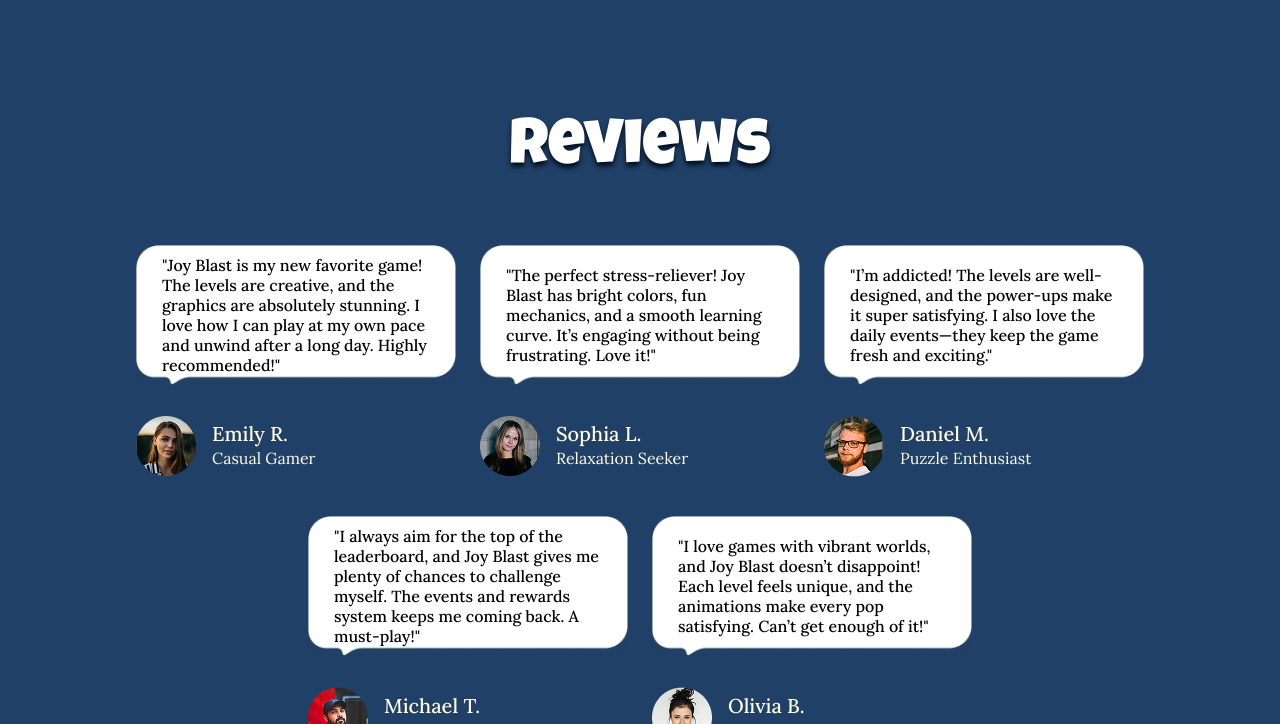
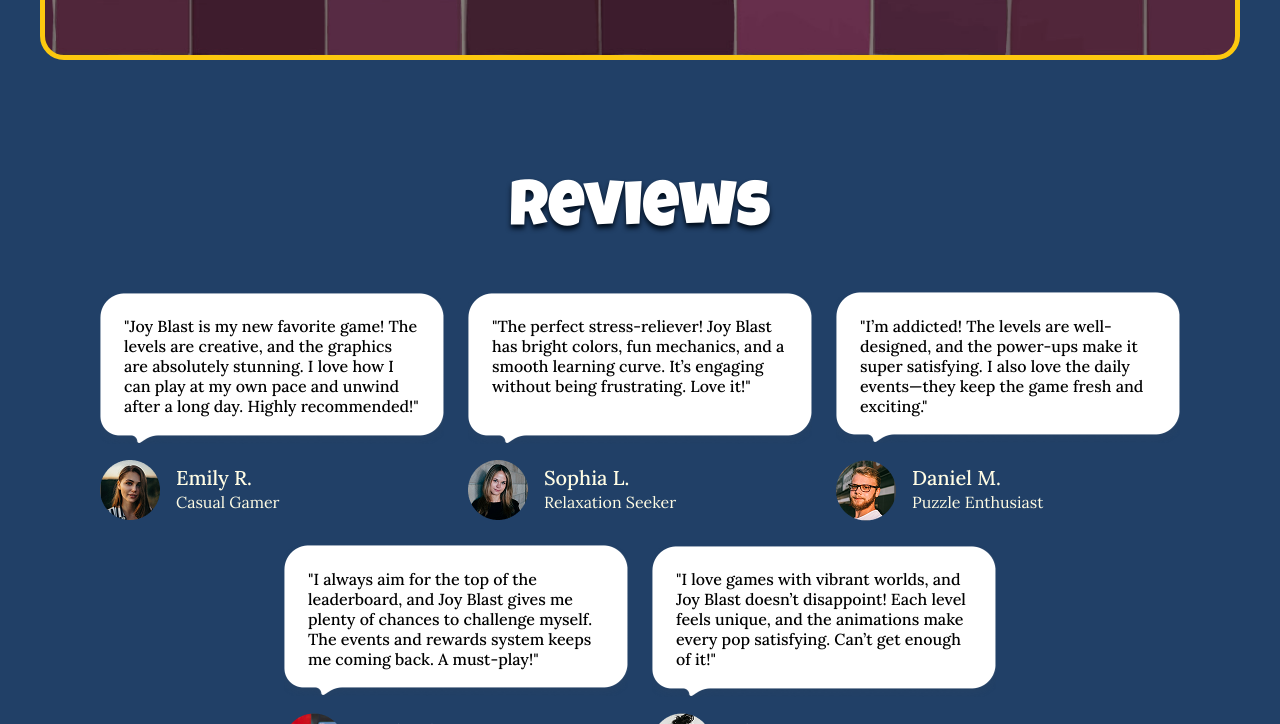
Before and after one commit to DenysHV1/JoyBlast, a website built with Vite: page src/index.html in a window 1280 px wide. Shown: the part 4344-5068 px from the top of the page. Built offline with nearby package versions, Linux system fonts and the light colour scheme.

Commit message:
reviews have fixed

```diff
--- a/src/css/reviews.css
+++ b/src/css/reviews.css
@@ -3,36 +3,24 @@
   margin-top: 60px;
 }
 
-
 .text-container {
   position: relative;
-  height: 170px;
   background-image: url('../img/reviews/Union.png');
   background-repeat: no-repeat;
   background-size: 280px 170px;
+  width: 280px;
+  height: 170px;
   background-position: center;
   display: flex;
-  align-items: center;
+  align-items: flex-start;
   justify-content: center;
   padding: 24px;
-  box-sizing: border-box;
-}
-
-
-.text-overlay {
-  position: absolute;
-  text-align: center;
   font-size: 14px;
   line-height: 20px;
   font-weight: 400;
   color: black;
-  padding: 10px;
-  border-radius: 8px;
-  max-width: 90%;
   text-align: left;
-
 }
-
 
 .swiper-slide {
   width: 100%;
@@ -46,7 +34,6 @@
   display: flex;
   align-items: center;
   margin-top: 16px;
-
 }
 
 .name-wrap {
@@ -61,7 +48,7 @@
 }
 
 .swiper-pagination-reviews {
-  margin: -30px;
+  margin-top: -52px;
 }
 
 .reviews-container {
@@ -69,7 +56,6 @@
   display: flex;
   justify-content: center;
   align-items: flex-start;
-
 }
 
 .swiper-reviews {
@@ -83,35 +69,21 @@
   }
 
   .text-container {
-    position: relative;
-    height: 170px;
+    width: 344px;
+    height: 152px;
     background-image: url('../img/reviews/Union.png');
-    background-repeat: no-repeat;
     background-size: contain;
-    background-position: center;
-    display: flex;
-    align-items: center;
-    justify-content: center;
-    padding: 24px;
-    box-sizing: border-box;
-  }
-
-  .text-overlay {
-    position: absolute;
-    text-align: center;
     font-size: 16px;
     line-height: 20px;
     font-weight: 500;
-    color: black;
-    padding: 10px;
-    border-radius: 8px;
-    max-width: 90%;
     text-align: left;
+  }
 
+  .swiper-slide {
+    max-width: 344px;
   }
 
   .name-wrap {
-    font-weight: 400px;
     font-size: 16px;
     line-height: 20px;
   }
--- a/src/partials/reviews.html
+++ b/src/partials/reviews.html
@@ -2,35 +2,32 @@
   <div class="container reviews-container">
     <h2 class="title-h2">Reviews</h2>
     <div class="swiper swiper-reviews">
-      <div class="swiper-wrapper">
-
-        <div class="swiper-slide slider-wrapper">
-          <div class="text-container">
-            <p class="text-overlay">"Joy Blast is my new favorite game! The levels are creative, and the graphics are
-              absolutely stunning. I
-              love
-              how I can play at my own pace and unwind after a long day. Highly recommended!"</p>
-          </div>
+      <div class="swiper-wrapper swiper-wrapper-reviews">
+        <div class="swiper-slide">
+          <p class="text-container">
+            "Joy Blast is my new favorite game! The levels are creative, and the
+            graphics are absolutely stunning. I love how I can play at my own
+            pace and unwind after a long day. Highly recommended!"
+          </p>
 
           <div class="img-wrap">
-            <img src="./img/reviews/Icon-Strategy-1.png" width="60px" alt="">
+            <img src="./img/reviews/Icon-Strategy-1.png" width="60px" alt="" />
             <div class="name-wrap">
-              <p class="name-p">Emily R.</pз>
+              <p class="name-p">Emily R.</p>
               <p>Casual Gamer</p>
             </div>
           </div>
         </div>
 
         <div class="swiper-slide">
-          <div class="text-container">
-            <p class="text-overlay">"The perfect stress-reliever! Joy Blast has bright colors, fun mechanics, and a
-              smooth learning curve.
-              It’s
-              engaging without being frustrating. Love it!"</p>
-          </div>
+          <p class="text-container">
+            "The perfect stress-reliever! Joy Blast has bright colors, fun
+            mechanics, and a smooth learning curve. It’s engaging without being
+            frustrating. Love it!"
+          </p>
 
           <div class="img-wrap">
-            <img src="./img/reviews/Icon-Strategy-2.png" width="60px" alt="">
+            <img src="./img/reviews/Icon-Strategy-2.png" width="60px" alt="" />
             <div class="name-wrap">
               <p class="name-p">Sophia L.</p>
               <p>Relaxation Seeker</p>
@@ -39,13 +36,13 @@
         </div>
 
         <div class="swiper-slide">
-          <div class="text-container">
-            <p class="text-overlay">"I’m addicted! The levels are well-designed, and the power-ups make it super
-              satisfying. I also love the
-              daily events—they keep the game fresh and exciting."</p>
-          </div>
+          <p class="text-container">
+            "I’m addicted! The levels are well-designed, and the power-ups make
+            it super satisfying. I also love the daily events—they keep the game
+            fresh and exciting."
+          </p>
           <div class="img-wrap">
-            <img src="./img/reviews/Icon-Strategy-3.png" width="60px" alt="">
+            <img src="./img/reviews/Icon-Strategy-3.png" width="60px" alt="" />
             <div class="name-wrap">
               <p class="name-p">Daniel M.</p>
               <p>Puzzle Enthusiast</p>
@@ -54,15 +51,14 @@
         </div>
 
         <div class="swiper-slide">
-          <div class="text-container">
-            <p class="text-overlay">"I always aim for the top of the leaderboard, and Joy Blast gives me plenty of
-              chances to challenge
-              myself.
-              The events and rewards system keeps me coming back. A must-play!"</p>
-          </div>
+          <p class="text-container">
+            "I always aim for the top of the leaderboard, and Joy Blast gives me
+            plenty of chances to challenge myself. The events and rewards system
+            keeps me coming back. A must-play!"
+          </p>
 
           <div class="img-wrap">
-            <img src="./img/reviews/Icon-Strategy-4.png" width="60px" alt="">
+            <img src="./img/reviews/Icon-Strategy-4.png" width="60px" alt="" />
             <div class="name-wrap">
               <p class="name-p">Michael T.</p>
               <p>Competitive Player</p>
@@ -71,14 +67,13 @@
         </div>
 
         <div class="swiper-slide">
-          <div class="text-container">
-            <p class="text-overlay">"I love games with vibrant worlds, and Joy Blast doesn’t disappoint! Each level
-              feels unique, and the
-              animations make
-              every pop satisfying. Can’t get enough of it!"</p>
-          </div>
+          <p class="text-container">
+            "I love games with vibrant worlds, and Joy Blast doesn’t disappoint!
+            Each level feels unique, and the animations make every pop
+            satisfying. Can’t get enough of it!"
+          </p>
           <div class="img-wrap">
-            <img src="./img/reviews/Icon-Strategy-5.png" width="60px" alt="">
+            <img src="./img/reviews/Icon-Strategy-5.png" width="60px" alt="" />
             <div class="name-wrap">
               <p class="name-p">Olivia B.</p>
               <p>Adventure Lover</p>
```
